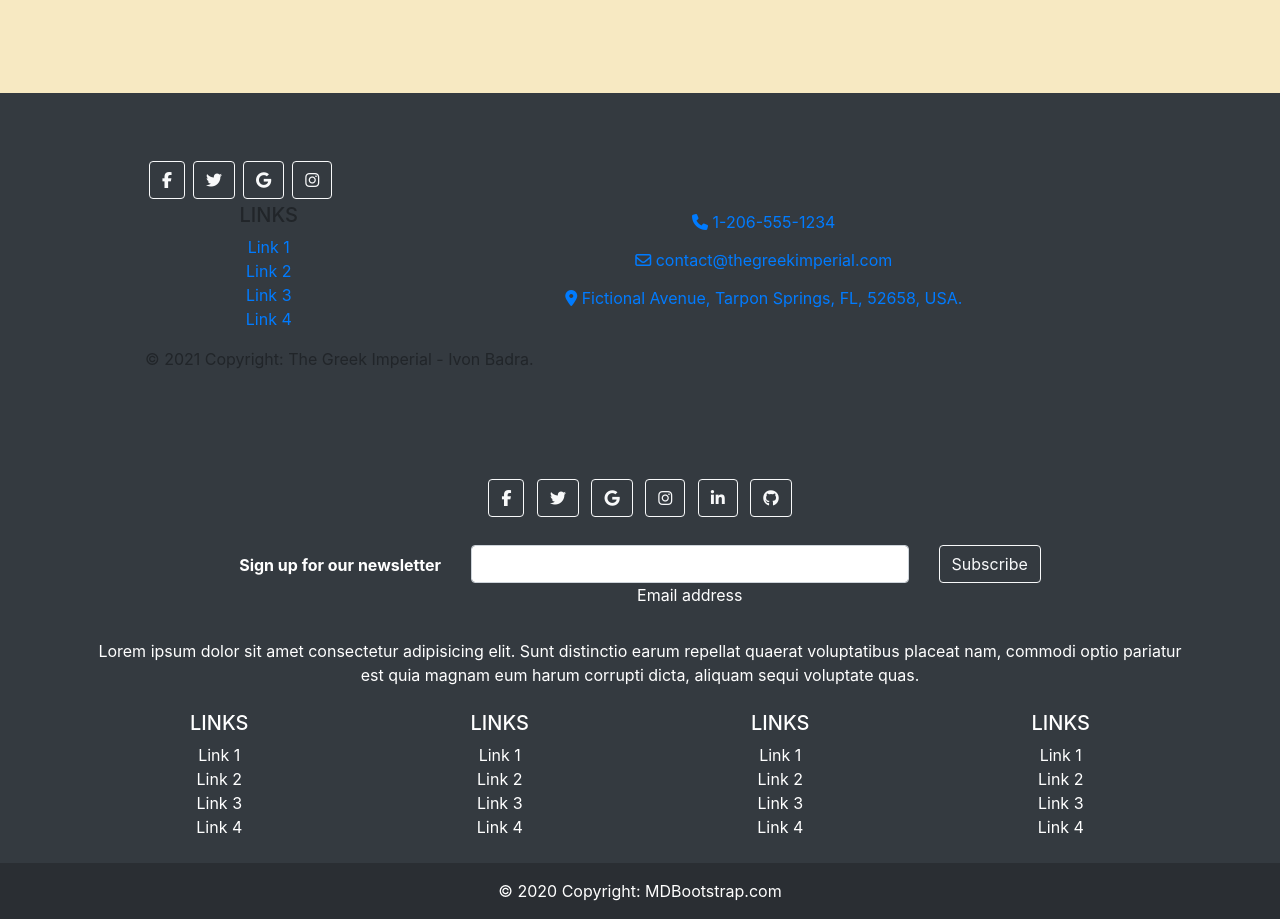
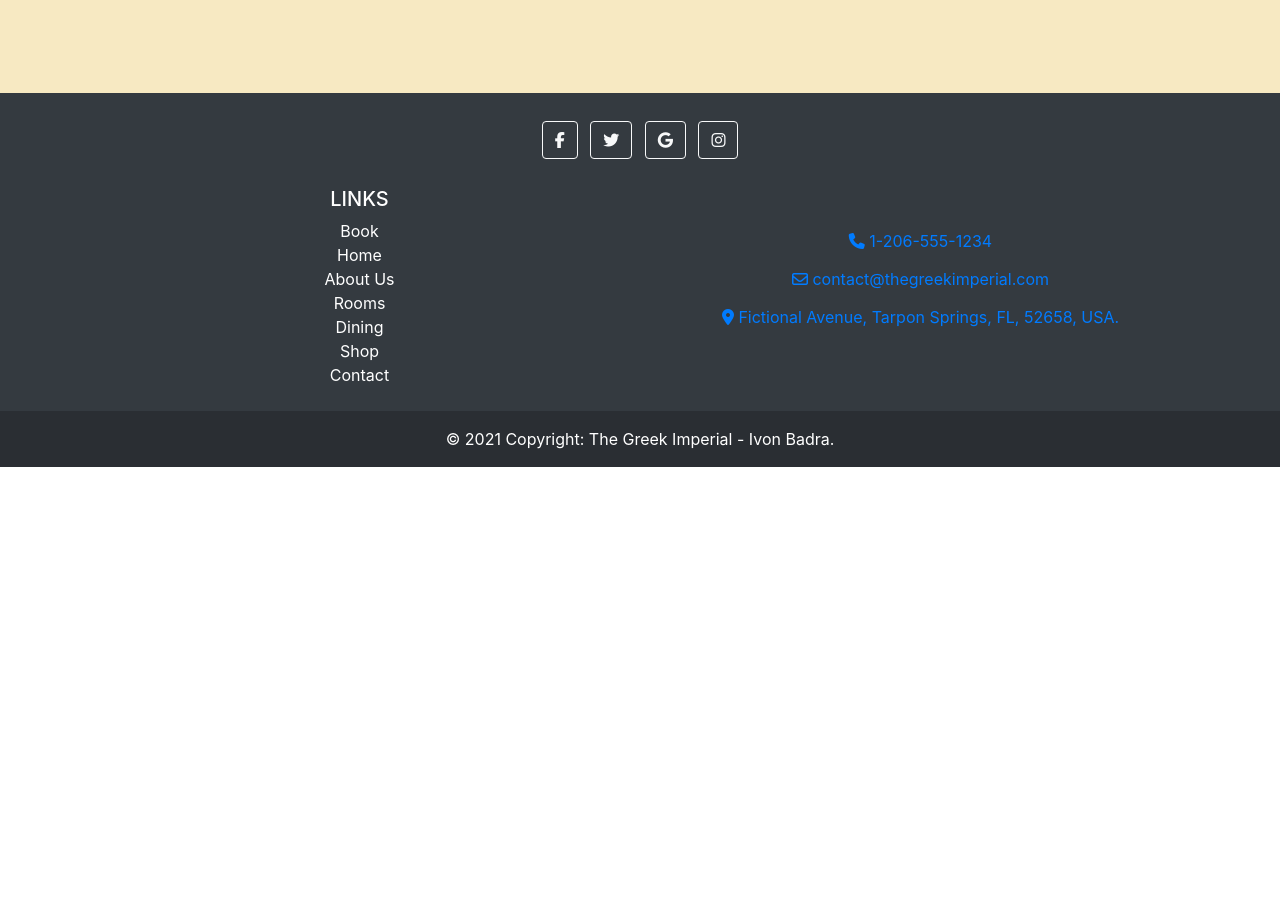
Before and after one commit to ibadra/thegreekimperial, a website: page index.html in a window 1280 px wide. Shown: the part 7405-8324 px from the top of the page. After the commit the page ends 7872 px from the top, so only its background shows below. Drawn offline with nearby package versions, Linux system fonts and the light colour scheme.

Commit message:
Footer 1.5

```diff
--- a/index.html
+++ b/index.html
@@ -393,16 +393,17 @@
             <div class="col-12 col-md-4 mr-4">
               <input class="form-control py-4" type="email" id="email" placeholder="Email">
             </div>
-            <div class="col-12 col-md-3 ml-5">
+            <div class="col-12 col-md-3">
               <button type="submit" class="btn btn-lg btn-info p-3 px-4">Subscribe</button>
             </div>
         </div>
       </form>
     </div>
     <!------------ Footer ------------>
-    <footer class="text-center bg-dark gray-section container-fluid">
+    <footer class="text-center bg-dark text-white">
+      <div class="container p-4">
         <!-- Section: Social media -->
-          <div class="row">
+        <section class="mb-4">
             <!-- Facebook -->
             <a class="btn btn-outline-light btn-floating m-1" href="#!" role="button"><i class="fa fa-facebook-f"></i></a>
             <!-- Twitter -->
@@ -412,214 +413,37 @@
             <!-- Instagram -->
             <a class="btn btn-outline-light btn-floating m-1" href="#!" role="button"><i class="fa fa-instagram"></i></a>
           <!-- Section: Social media -->
-          </div>
-          <!-- Section: Text -->
+        </section>
+          <!-- Section: Links -->
+        <section class="">
+            <!--Grid row-->
             <div class="row">
-            <!-- Section: Links -->
-            <div class="col-12 col-md-3">
+              <!--Grid column-->
+              <div class="col-12 col-md-6">
                 <h5 class="text-uppercase">Links</h5>
-                <ul class="list-unstyled">
-                  <li><a href="#!">Link 1</a></li>
-                  <li><a href="#!">Link 2</a></li>
-                  <li><a href="#!">Link 3</a></li>
-                  <li><a href="#!">Link 4</a></li>
+                <ul class="list-unstyled mb-0">
+                  <li><a class="text-white" href="#!">Book</a></li>
+                  <li><a class="text-white" href="#!">Home</a></li>
+                  <li><a class="text-white" href="#!">About Us</a></li>
+                  <li><a class="text-white" href="#!">Rooms</a></li>
+                  <li><a class="text-white" href="#!">Dining</a></li>
+                  <li><a class="text-white" href="#!">Shop</a></li>
+                  <li><a class="text-white" href="#!">Contact</a></li>
                 </ul>
               </div>
-            <div class="col-12 col-md-9">
+              <!--Grid column-->
+              <!--Grid column-->
+              <div class="col-12 col-md-6 align-self-center">
                 <a role="button" class="btn btn-link" href="tel:+12065551234"><i class="fa fa-phone"></i> 1-206-555-1234</a><br />
                 <a role="button" class="btn btn-link" href="mailto:campsites@nucamp.co"><i class="fa fa-envelope-o"></i> contact@thegreekimperial.com</a><br />
                 <address><a role="button" class="btn btn-link" href="https://www.google.com/maps/embed?pb=!1m18!1m12!1m3!1d2958.1383865044636!2d-82.75887040464744!3d28.151382441207534!2m3!1f0!2f0!3f0!3m2!1i1024!2i768!4f13.1!3m3!1m2!1s0x88c28cfd6f0942df%3A0xf4297f0ce0bf24b7!2sTarpon%20Springs%2C%20FL!5e0!3m2!1sen!2sus!4v1618978464197!5m2!1sen!2sus2352"><i class="fa fa-map-marker"></i> Fictional Avenue, Tarpon Springs, FL, 52658, USA.</a></address>
               </div>
             </div>
-          <div class="row">
+        </section>
+      </div>
+      <div class="text-center p-3" style="background-color: rgba(0, 0, 0, 0.2);">
         © 2021 Copyright: The Greek Imperial - Ivon Badra.
       </div>
-    </footer>
-
-    <footer class="bg-dark text-center text-white">
-  <!-- Grid container -->
-  <div class="container p-4">
-    <!-- Section: Social media -->
-    <section class="mb-4">
-      <!-- Facebook -->
-      <a class="btn btn-outline-light btn-floating m-1" href="#!" role="button"
-        ><i class="fab fa-facebook-f"></i
-      ></a>
-
-      <!-- Twitter -->
-      <a class="btn btn-outline-light btn-floating m-1" href="#!" role="button"
-        ><i class="fab fa-twitter"></i
-      ></a>
-
-      <!-- Google -->
-      <a class="btn btn-outline-light btn-floating m-1" href="#!" role="button"
-        ><i class="fab fa-google"></i
-      ></a>
-
-      <!-- Instagram -->
-      <a class="btn btn-outline-light btn-floating m-1" href="#!" role="button"
-        ><i class="fab fa-instagram"></i
-      ></a>
-
-      <!-- Linkedin -->
-      <a class="btn btn-outline-light btn-floating m-1" href="#!" role="button"
-        ><i class="fab fa-linkedin-in"></i
-      ></a>
-
-      <!-- Github -->
-      <a class="btn btn-outline-light btn-floating m-1" href="#!" role="button"
-        ><i class="fab fa-github"></i
-      ></a>
-    </section>
-    <!-- Section: Social media -->
-
-    <!-- Section: Form -->
-    <section class="">
-      <form action="">
-        <!--Grid row-->
-        <div class="row d-flex justify-content-center">
-          <!--Grid column-->
-          <div class="col-auto">
-            <p class="pt-2">
-              <strong>Sign up for our newsletter</strong>
-            </p>
-          </div>
-          <!--Grid column-->
-
-          <!--Grid column-->
-          <div class="col-md-5 col-12">
-            <!-- Email input -->
-            <div class="form-outline form-white mb-4">
-              <input type="email" id="form5Example2" class="form-control" />
-              <label class="form-label" for="form5Example2">Email address</label>
-            </div>
-          </div>
-          <!--Grid column-->
-
-          <!--Grid column-->
-          <div class="col-auto">
-            <!-- Submit button -->
-            <button type="submit" class="btn btn-outline-light mb-4">
-              Subscribe
-            </button>
-          </div>
-          <!--Grid column-->
-        </div>
-        <!--Grid row-->
-      </form>
-    </section>
-    <!-- Section: Form -->
-
-    <!-- Section: Text -->
-    <section class="mb-4">
-      <p>
-        Lorem ipsum dolor sit amet consectetur adipisicing elit. Sunt distinctio earum
-        repellat quaerat voluptatibus placeat nam, commodi optio pariatur est quia magnam
-        eum harum corrupti dicta, aliquam sequi voluptate quas.
-      </p>
-    </section>
-    <!-- Section: Text -->
-
-    <!-- Section: Links -->
-    <section class="">
-      <!--Grid row-->
-      <div class="row">
-        <!--Grid column-->
-        <div class="col-lg-3 col-md-6 mb-4 mb-md-0">
-          <h5 class="text-uppercase">Links</h5>
-
-          <ul class="list-unstyled mb-0">
-            <li>
-              <a href="#!" class="text-white">Link 1</a>
-            </li>
-            <li>
-              <a href="#!" class="text-white">Link 2</a>
-            </li>
-            <li>
-              <a href="#!" class="text-white">Link 3</a>
-            </li>
-            <li>
-              <a href="#!" class="text-white">Link 4</a>
-            </li>
-          </ul>
-        </div>
-        <!--Grid column-->
-
-        <!--Grid column-->
-        <div class="col-lg-3 col-md-6 mb-4 mb-md-0">
-          <h5 class="text-uppercase">Links</h5>
-
-          <ul class="list-unstyled mb-0">
-            <li>
-              <a href="#!" class="text-white">Link 1</a>
-            </li>
-            <li>
-              <a href="#!" class="text-white">Link 2</a>
-            </li>
-            <li>
-              <a href="#!" class="text-white">Link 3</a>
-            </li>
-            <li>
-              <a href="#!" class="text-white">Link 4</a>
-            </li>
-          </ul>
-        </div>
-        <!--Grid column-->
-
-        <!--Grid column-->
-        <div class="col-lg-3 col-md-6 mb-4 mb-md-0">
-          <h5 class="text-uppercase">Links</h5>
-
-          <ul class="list-unstyled mb-0">
-            <li>
-              <a href="#!" class="text-white">Link 1</a>
-            </li>
-            <li>
-              <a href="#!" class="text-white">Link 2</a>
-            </li>
-            <li>
-              <a href="#!" class="text-white">Link 3</a>
-            </li>
-            <li>
-              <a href="#!" class="text-white">Link 4</a>
-            </li>
-          </ul>
-        </div>
-        <!--Grid column-->
-
-        <!--Grid column-->
-        <div class="col-lg-3 col-md-6 mb-4 mb-md-0">
-          <h5 class="text-uppercase">Links</h5>
-
-          <ul class="list-unstyled mb-0">
-            <li>
-              <a href="#!" class="text-white">Link 1</a>
-            </li>
-            <li>
-              <a href="#!" class="text-white">Link 2</a>
-            </li>
-            <li>
-              <a href="#!" class="text-white">Link 3</a>
-            </li>
-            <li>
-              <a href="#!" class="text-white">Link 4</a>
-            </li>
-          </ul>
-        </div>
-        <!--Grid column-->
-      </div>
-      <!--Grid row-->
-    </section>
-    <!-- Section: Links -->
-  </div>
-  <!-- Grid container -->
-
-  <!-- Copyright -->
-  <div class="text-center p-3" style="background-color: rgba(0, 0, 0, 0.2);">
-    © 2020 Copyright:
-    <a class="text-white" href="https://mdbootstrap.com/">MDBootstrap.com</a>
-  </div>
-  <!-- Copyright -->
     </footer>
     <!------------ Scripts ------------>
     <script src="node_modules/jquery/dist/jquery.slim.min.js"></script>
```
Lines whose indentation alone changed are shown as unchanged.
